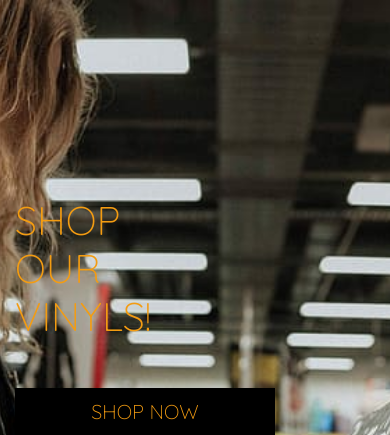
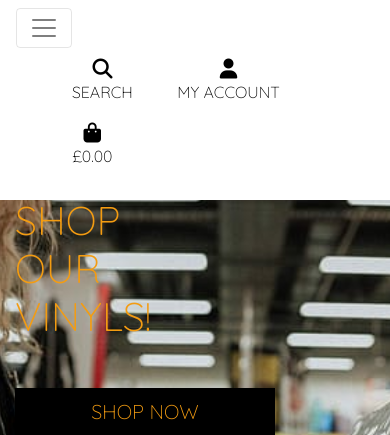
Before and after one commit to BradJones-3/vinyl-solution, a Django app: page / in a window 390 px wide. Shown: the top 435 px of the page. Run offline with Django 3.2, Linux system fonts and the light colour scheme; some libraries are stand-ins or nearby versions.

Commit message:
added main nav and mobile nav into base.html

```diff
--- a/templates/base.html
+++ b/templates/base.html
@@ -70,10 +70,11 @@
                       {% if request.user.is_superuser %}
                         <a href="" class="dropdown-item">Product Management</a>
                       {% endif %}
-                          <a href="" class="dropwdown-item">My Profile</a>
+                      <a href="" class="dropdown-item">My Profile</a>
+                      <a href="url 'account_logout' %}" class="dropdown-item">Log Out</a>
                     {% else %}
-                          <a href="{% url 'account_signup' %}">Register</a>
-                          <a href="{% url 'account_login' %}">Log In</a>
+                      <a href="{% url 'account_signup' %}" class="dropdown-item">Register</a>
+                      <a href="{% url 'account_login' %}" class="dropdown-item">Log In</a>
                     {% endif %}
                   </div>
                 </li>
@@ -83,9 +84,9 @@
                       <div><i class="fas fa-shopping-bag fa-lg"></i></div>
                       <p class="my-0">
                         {% if grand_total %}
-                              ${{ grand_total|floatformat:2 }}
+                          £{{ grand_total|floatformat:2 }}
                         {% else %}
-                              $0.00
+                          £0.00
                         {% endif %}
                       </p>
                     </div>
@@ -93,6 +94,16 @@
                 </li>
               </ul>
             </div>
+            <div class="col-12 col-lg-4 my-auto py-1 py-lg-0"></div>
+      </div>
+      <div class="row bg-white">
+        <nav class="navbar navbar-expand-lg navbar-light w-100">
+          <button class="navbar-toggler" type="button" data-toggle="collapse" data-target="#main-nav" aria-controls="main-nav" aria-expanded="false" aria-label="Toggle navigation">
+            <span class="navbar-toggler-icon"></span>
+          </button>
+          {% include 'includes/mobile-top-header.html' %}
+          {% include 'includes/main-nav.html' %}
+        </nav>
       </div>
     </header>
 
--- a/templates/includes/main-nav.html
+++ b/templates/includes/main-nav.html
@@ -0,0 +1,29 @@
+<div class="collapse navbar-collapse" id="main-nav">
+    <ul class="navbar-nav w-auto mx-auto">
+        <li class="nav-item dropdown">
+            <a href="" class="logo-font font-weight-bold nav-link text-black mr-5" id="all-products-link" data-toggle="dropdown" aria-haspopup="true" aria-expanded="false">
+                All Products
+            </a>
+            <div class="dropdown-menu border-0" aria-labelledby="all-products-link">
+                <a href="" class="dropdown-item">By Price</a>
+                <a href="" class="dropdown-item">By Artist</a>
+                <a href="" class="dropdown-item">By Name</a>
+                <a href="" class="dropdown-item">All Products</a>
+            </div>
+        </li>
+
+        <li class="nav-item dropdown">
+            <a href="" class="logo-font font-weight-bold nav-link text-black mr-5" id="merch-link" data-toggle="dropdown" aria-haspopup="true" aria-expanded="false">
+                Merchandise
+            </a>
+            <div class="dropdown-menu border-0" aria-labelledby="merch-link">
+                <a href="" class="dropdown-item">By Price</a>
+                <a href="" class="dropdown-item">By Name</a>
+                <a href="" class="dropdown-item">T-Shirt</a>
+                <a href="" class="dropdown-item">Jumpers &amp; Hoodies</a>
+                <a href="" class="dropdown-item">Homeware</a>
+                <a href="" class="dropdown-item">All Merch</a>
+            </div>
+        </li>
+    </ul>
+</div>
--- a/templates/includes/mobile-top-header.html
+++ b/templates/includes/mobile-top-header.html
@@ -0,0 +1,58 @@
+<ul>
+    <li class="list-inline-item">
+        <a href="" class="text-black nav-link d-block d-lg-none" id="mobile-search" data-toggle="dropdown" aria-haspopup="true" aria-expanded="false">
+            <div class="text-center">
+                <div><i class="fas fa-search fa-lg"></i></div>
+                <p class="my-0">Search</p>
+            </div>
+        </a>
+        <div class="dropdown-menu border-0 w-100 pt-3 rounded-0 my-0" aria-labelledby="mobile-search">
+            <form class="form" action="" method="GET">
+                <div class="input-group w-100">
+                    <input type="text" class="form-control border border-black rounded-0" name="q" placeholder="Search For Vinyls">
+                    <div class="input-group-append">
+                        <button class="form-control btn btn-black border border-black rounded-0" type="submit">
+                            <span class="icon">
+                                <i class="fas fa-search"></i>
+                            </span>
+                        </button>
+                    </div>
+                </div>
+            </form>
+        </div>
+    </li>
+    <li class="list-inline-item dropdown">
+        <a href="" class="text-black nav-link d-block d-lg-none" id="user-options" data-toggle="dropdown" aria-haspopup="true" aria-expanded="false">
+            <div class="text-center">
+                <div><i class="fas fa-user fa-lg"></i></div>
+                <p class="my-0">My Account</p>
+            </div>
+        </a>
+        <div class="dropdown-menu border-0" aria-labelledby="user-options">
+            {% if request.user.is_authenticated %}
+                {% if request.user.is_superuser %}
+                    <a href="" class="dropdown-item">Product Management</a>
+                {% endif %}
+                <a href="" class="dropdown-item">My Profile</a>
+                <a href="{% url 'account_logout' %}" class="dropdown-item">Log Out</a>
+            {% else %}
+                <a href="{% url 'account_signup' %}" class="dropdown-item">Register</a>
+                <a href="{% url 'account_login' %}" class="dropdown-item">Log In</a>
+            {% endif %}
+        </div>
+    </li>
+    <li class="list-inline-item">
+        <a href="" class="{% if grand_total %}text-primary font-weight-bold{% else %}text-black{% endif %} nav-link d-block d-lg-none">
+            <div class="text-center">
+                <div><i class="fas fa-shopping-bag fa-lg"></i></div>
+                <p class="my-0">
+                    {% if grand_total %}
+                        £{{ grand_total|floatformat:2 }}
+                    {% else %}
+                        £0.00
+                    {% endif %}
+                </p>
+            </div>
+        </a>
+    </li>
+</ul>
```
Also changed, not shown: db.sqlite3. Lines whose indentation alone changed are shown as unchanged.
